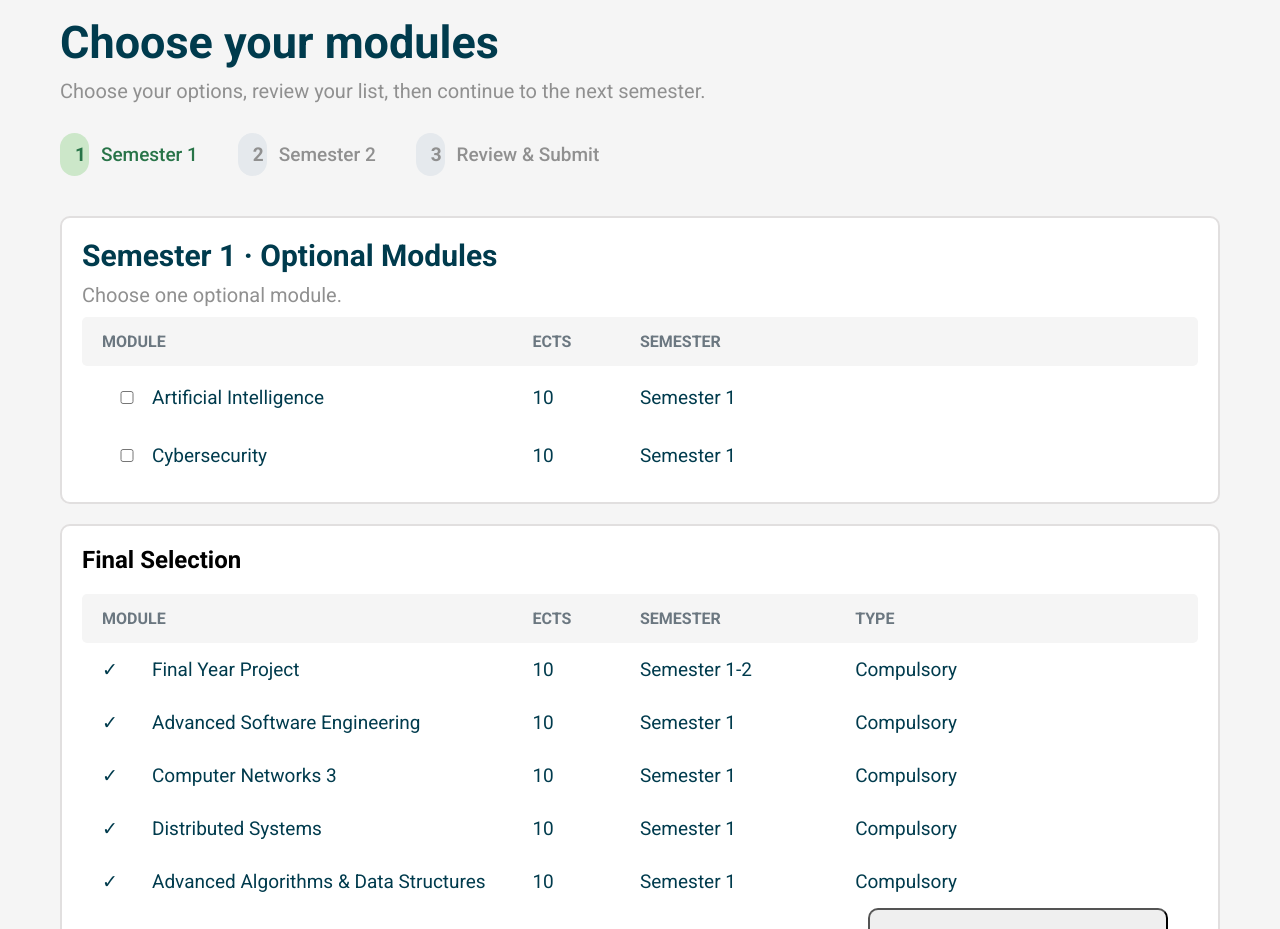
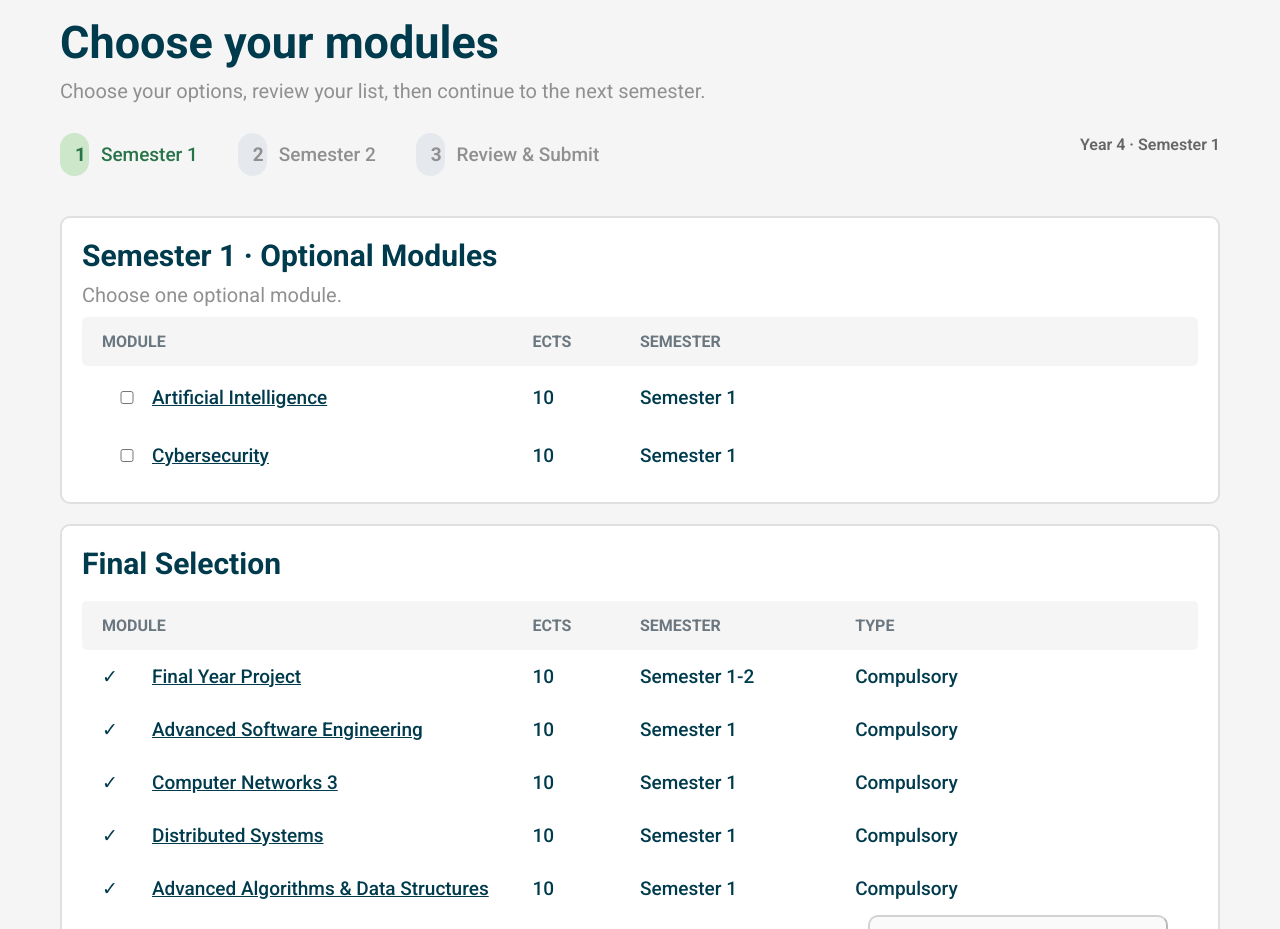
Before and after one commit to NicoletaZmeu/DCU-Key-Redesigned-UI, a React (Vite) app in the folder DCU-Key-Redesign-UI/: page /registration in a window 1280 px wide. Shown: the part 220-1149 px from the top of the page. Built offline with nearby package versions, Linux system fonts and the light colour scheme.

Commit message:
small stylying changes

```diff
--- a/DCU-Key-Redesign-UI/src/pages/Registration.css
+++ b/DCU-Key-Redesign-UI/src/pages/Registration.css
@@ -2,6 +2,10 @@
     padding: 40px 60px;
 }
 
+.semester-title{
+    color: #003B4D;
+    font-size: 30px;
+}
 .title {
     color: #003B4D;
     font-size: 45px;
@@ -107,10 +111,13 @@
     padding: 15px 20px;
     color: #003b4d;
     font-size: 19px;
+    font-weight: 500;
     margin-top: 5px;
 
 }
-
+.x{
+    text-decoration: underline;
+}
 .row:has(input:checked) {
     background-color: #edf5ef;
     border-radius: 5px;
@@ -121,17 +128,19 @@
     grid-template-columns:  50px calc(40% - 50px) 10% 20% 1fr;
     align-items: center;
     padding: 15px 20px;
+    font-weight: 500;
     color: #003b4d;
     font-size: 19px;
 
 }
 
+
 .credits{
     display: flex;
     gap: 100px;
     color: #00566B;
-    font-size: 20px;
-    font-weight: 800;
+    font-size: 23px;
+    font-weight: 900;
     margin: 20px;
 }
 
@@ -150,6 +159,11 @@
     color: #6b7780;
 }
 
+.next:hover:not(:disabled){
+    background-color: #cce7c9;
+    color: #003B4D;
+}
+
 
 .review .final{
     margin-top: 0px;
@@ -160,3 +174,15 @@
 .end .text{
     font-size: 25px;
 }
+
+.progress-container{
+    display: flex;
+    align-items: center;
+    justify-content: space-between;
+}
+
+.last-item{
+    color: #666;
+    font-size: 16px;
+    font-weight: 600;
+}
--- a/DCU-Key-Redesign-UI/src/pages/Registration.jsx
+++ b/DCU-Key-Redesign-UI/src/pages/Registration.jsx
@@ -52,6 +52,16 @@ function Registration(){
 
     const finalCredits = semester1Credits + semester2Credits;
 
+
+    const semester1Selected = selectedModules.filter((id) =>
+        year4Modules.find((module) => module.id === id)?.semester === 1
+    ).length;
+
+    const semester2Selected = selectedModules.filter((id) =>
+        year4Modules.find((module) => module.id === id)?.semester === 2
+    ).length;
+
+
     return(
         <>
             {(step === 1 || step === 2 || step === 3) && (
@@ -59,7 +69,7 @@ function Registration(){
                     <h1 className='title'>Choose your modules</h1>
                     <p className='text'>Choose your options, review your list, then continue to the next semester.</p>
 
-
+                    <div className='progress-container'>
                         <ul className="progress">
                             <li className={step === 1 ? 'active' : ''}>
                                 <span className='step-number'>1</span>
@@ -76,6 +86,10 @@ function Registration(){
                                 Review & Submit
                             </li>
                         </ul>
+                        <span className='last-item'>Year 4 · {step === 1 ? "Semester 1" : step === 2 ? "Semester 2" : "Review"}</span>
+
+                    </div>
+
                 </div>
             )}
 
@@ -106,7 +120,7 @@ function Registration(){
                                         checked={selectedModules.includes(module.id)}
                                         onChange={()=> handleCheckbox(module.id)}
                                     />
-                                    <span>{module.name}</span>
+                                    <span className='x'>{module.name}</span>
                                     <span>{module.ects}</span>
                                     <span>Semester {module.semester}</span>
                                 </div>
@@ -127,8 +141,8 @@ function Registration(){
                             .filter((module) => module.type === "Compulsory" && (module.semester === 1 || module.semester === '1-2'))
                             .map((module) => (
                                 <div className="row-2" key={module.id}>
-                                    <span>✓</span>
-                                    <span>{module.name}</span>
+                                    <span >✓</span>
+                                    <span className='x'>{module.name}</span>
                                     <span>{module.ects}</span>
                                     <span>Semester {module.semester}</span>
                                     <span>{module.type}</span>
@@ -140,7 +154,12 @@ function Registration(){
                                 <p>Total Credits: {semester1Credits}/60</p>
                                 <p>Total Modules: {semester1Modules.length}/6</p>
                             </div>
-                            <button className='next' onClick={() => setStep(2)}>Next</button>
+                            <button
+                            className='next'
+                            disabled={semester1Selected !== 1}
+                            onClick={() => setStep(2)}
+                            >
+                                Next</button>
                         </div>
                     </div>
                 </div>
@@ -174,7 +193,7 @@ function Registration(){
                                         checked={selectedModules.includes(module.id)}
                                         onChange={()=> handleCheckbox(module.id)}
                                     />
-                                    <span>{module.name}</span>
+                                    <span className='x'>{module.name}</span>
                                     <span>{module.ects}</span>
                                     <span>Semester {module.semester}</span>
                                 </div>
@@ -196,7 +215,7 @@ function Registration(){
                             .map((module) => (
                                 <div className="row-2" key={module.id}>
                                     <span>✓</span>
-                                    <span>{module.name}</span>
+                                    <span className='x'>{module.name}</span>
                                     <span>{module.ects}</span>
                                     <span>Semester {module.semester}</span>
                                     <span>{module.type}</span>
@@ -208,7 +227,12 @@ function Registration(){
                                 <p>Total Credits: {semester2Credits}/40</p>
                                 <p>Total Modules: {semester2Modules.length}/5</p>
                             </div>
-                            <button className='next' onClick={() => setStep(3)}>Next</button>
+                            <button
+                                className='next'
+                                onClick={() => setStep(3)}
+                                disabled={semester2Selected !== 2}
+                                >
+                                    Next</button>
                         </div>
                     </div>
                 </div>
```
Lines whose indentation alone changed are shown as unchanged.
